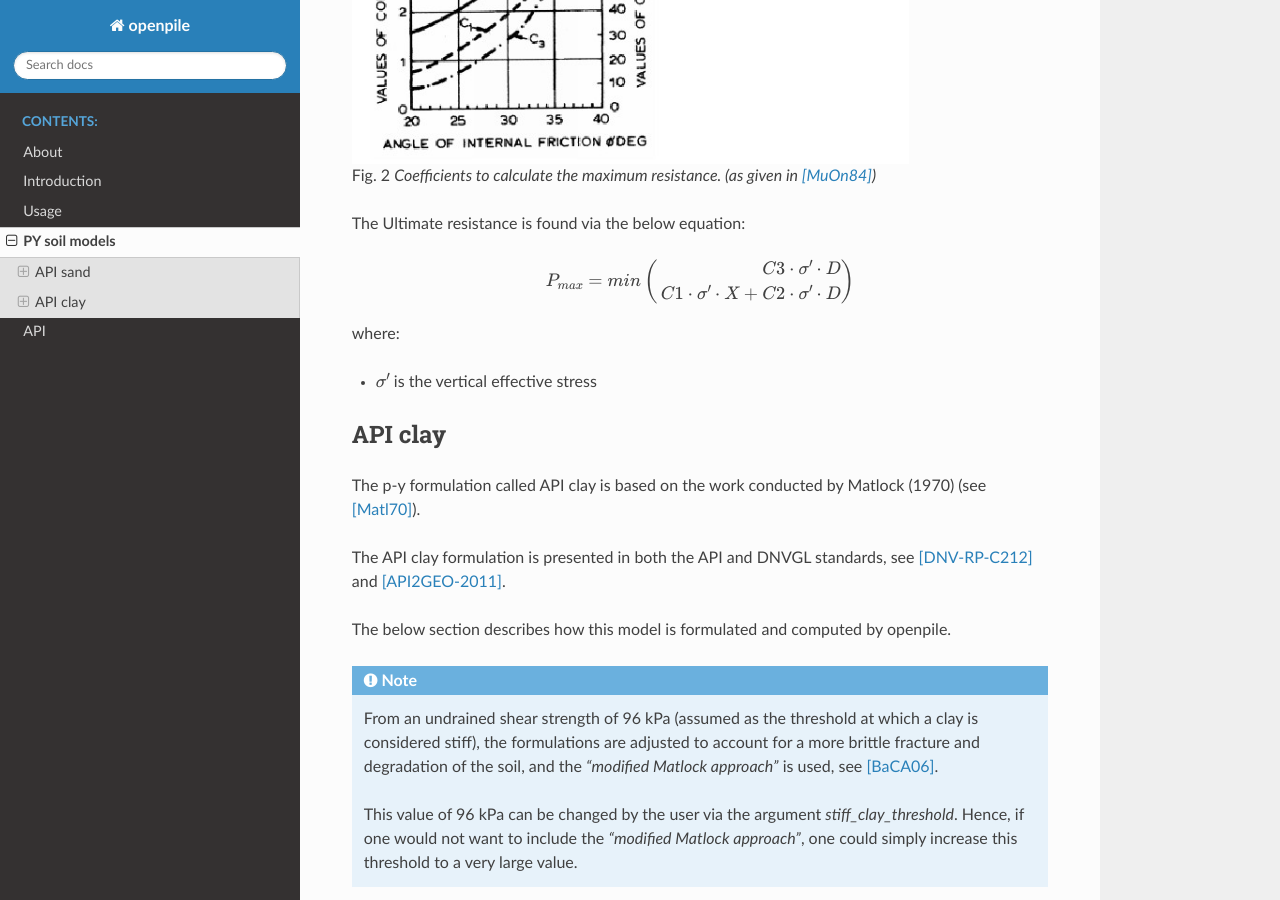
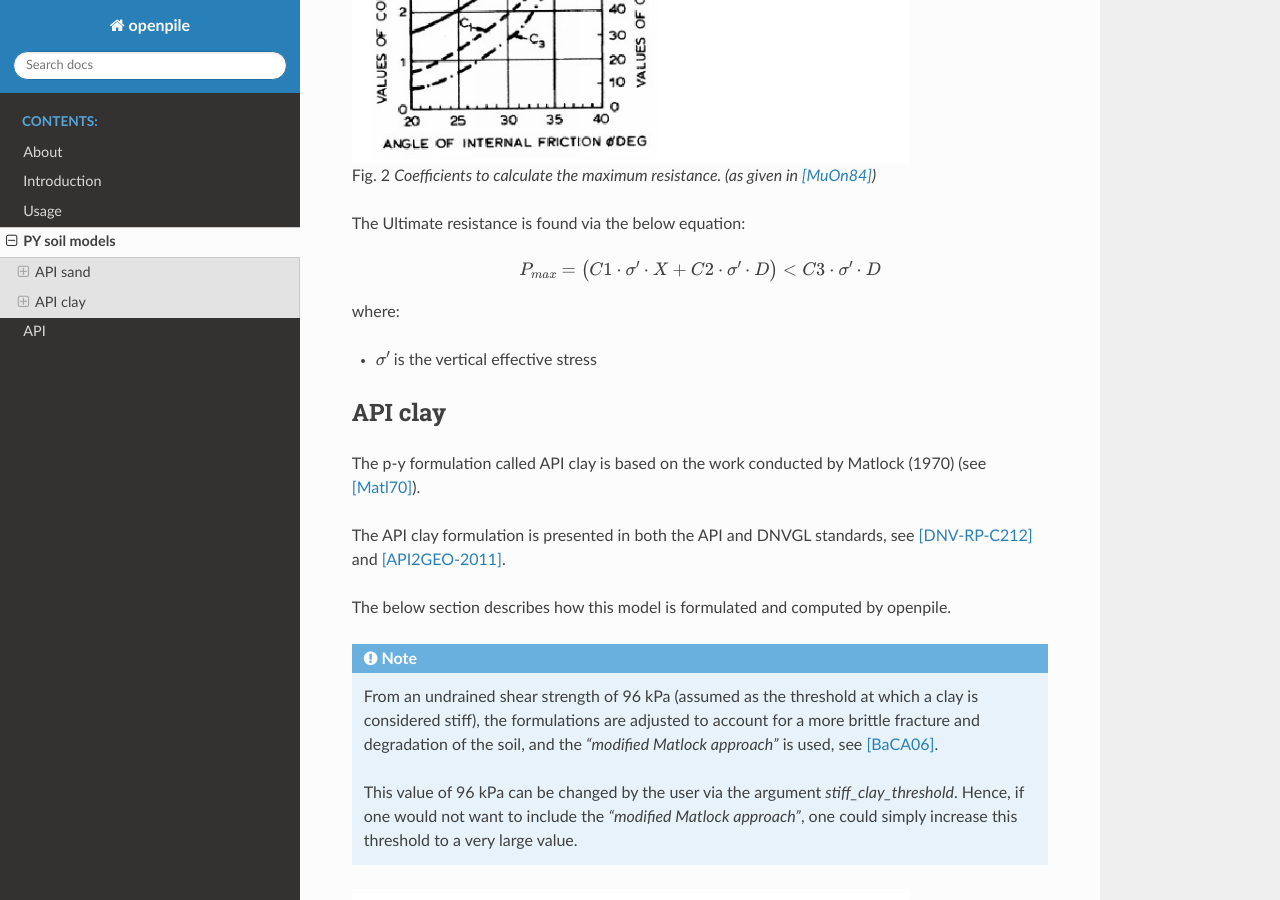
Before and after one commit to TchilDill/openpile, a Sphinx documentation site: the page built from docs/source/PYmodels.rst, in a window 1280 px wide and 900 px high, scrolled down 2756 px. Built offline with Sphinx 7.4.7 and the Read the Docs theme 2.0.0, drawn with Linux system fonts in a browser that asks for light colours; the version number could not be read and is left out; some of the changed text lies outside the part shown.

```diff
--- a/docs/source/PYmodels.rst
+++ b/docs/source/PYmodels.rst
@@ -128,12 +128,9 @@ The Ultimate resistance is found via the below equation:
 
 .. math::
 
-    P_{max} = min \left(
-        \begin{split}
-        C3 \cdot \sigma^{\prime} \cdot D \\
-         C1 \cdot \sigma^{\prime} \cdot X + C2 \cdot \sigma^{\prime} \cdot D
-        \end{split}
-        \right)
+    P_{max} = \left(
+         C1 \cdot \sigma^{\prime} \cdot X + C2 \cdot \sigma^{\prime} \cdot D \right) \lt
+         C3 \cdot \sigma^{\prime} \cdot D
 
 where:
 
```
Also changed, not shown: other parts of docs/source/PYmodels.rst (+3 -3 lines).
